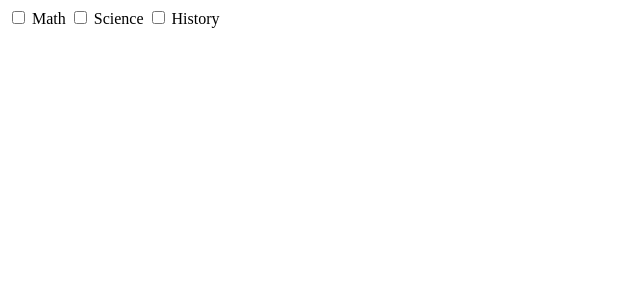
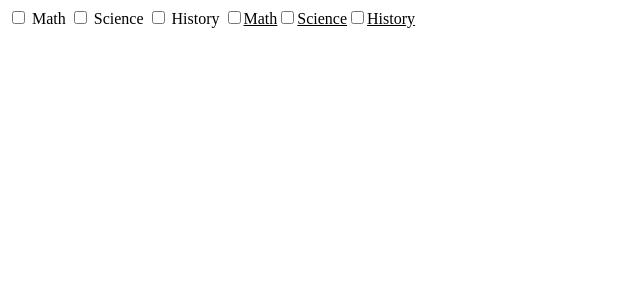
Before and after one commit to jcamilom/multi-check, an Angular app: page / in a window 1280 px wide. Shown: the top 300 px of the page, without its empty margins (0-640 px from the left). Built offline with nearby package versions, Linux system fonts and the light colour scheme.

Commit message:
Supporting any component

```diff
--- a/src/app/app.component.html
+++ b/src/app/app.component.html
@@ -1,5 +1,11 @@
 <app-multi-check-field>
-  <app-simple-check-option *ngFor="let item of values" [value]="item"
+  <app-simple-check-option appMultiCheckOption *ngFor="let item of values" [value]="item"
     [label]="item.label">
   </app-simple-check-option>
 </app-multi-check-field>
+
+<app-multi-check-field>
+  <app-user-check-option appMultiCheckOption *ngFor="let item of values" [value]="item"
+    [label]="item.label">
+  </app-user-check-option>
+</app-multi-check-field>
--- a/src/app/app.module.ts
+++ b/src/app/app.module.ts
@@ -5,12 +5,16 @@ import { FormsModule, ReactiveFormsModule } from '@angular/forms';
 import { AppComponent } from './app.component';
 import { MultiCheckFieldComponent } from './components/multi-check-field/multi-check-field.component';
 import { SimpleCheckOptionComponent } from './components/simple-check-option/simple-check-option.component';
+import { UserCheckOptionComponent } from './components/user-check-option/user-check-option.component';
+import { MultiCheckOptionDirective } from './directives/multi-check-option.directive';
 
 @NgModule({
   declarations: [
     AppComponent,
     MultiCheckFieldComponent,
-    SimpleCheckOptionComponent
+    SimpleCheckOptionComponent,
+    UserCheckOptionComponent,
+    MultiCheckOptionDirective
   ],
   imports: [
     BrowserModule,
--- /dev/null
+++ b/src/app/classes/multi-check-option.ts
@@ -0,0 +1,14 @@
+import { FormControl } from '@angular/forms';
+import { Observable } from 'rxjs';
+
+export abstract class MultiCheckOption {
+
+  abstract value: any;
+
+  public control = new FormControl(false);
+
+  get valueChanges$(): Observable<boolean> {
+    return this.control.valueChanges;
+  }
+
+}
--- a/src/app/components/multi-check-field/multi-check-field.component.ts
+++ b/src/app/components/multi-check-field/multi-check-field.component.ts
@@ -1,5 +1,5 @@
 import { Component, QueryList, ContentChildren, AfterContentInit, OnDestroy } from '@angular/core';
-import { SimpleCheckOptionComponent } from 'src/app/components/simple-check-option/simple-check-option.component';
+import { MultiCheckOptionDirective } from '../../directives/multi-check-option.directive';
 import { Subscription } from 'rxjs';
 
 @Component({
@@ -9,7 +9,7 @@ import { Subscription } from 'rxjs';
 })
 export class MultiCheckFieldComponent implements AfterContentInit, OnDestroy {
 
-  @ContentChildren(SimpleCheckOptionComponent) options!: QueryList<SimpleCheckOptionComponent>;
+  @ContentChildren(MultiCheckOptionDirective) options!: QueryList<MultiCheckOptionDirective>;
 
   private subscriptions = new Subscription();
   public selectedValues: any[] = [];
@@ -17,12 +17,12 @@ export class MultiCheckFieldComponent implements AfterContentInit, OnDestroy {
   ngAfterContentInit(): void {
     this.options.forEach(option => {
       this.subscriptions.add(
-        option.valueChanges$.subscribe(
+        option.component.valueChanges$.subscribe(
           optionChecked => {
             if (optionChecked) {
-              this.add(option.value);
+              this.add(option.component.value);
             } else {
-              this.remove(option.value);
+              this.remove(option.component.value);
             }
           }
         )
--- a/src/app/components/simple-check-option/simple-check-option.component.ts
+++ b/src/app/components/simple-check-option/simple-check-option.component.ts
@@ -1,21 +1,20 @@
-import { Component, Input } from '@angular/core';
-import { FormControl } from '@angular/forms';
-import { Observable } from 'rxjs';
+import { Component, Input, forwardRef } from '@angular/core';
+import { MultiCheckOption } from '../../classes/multi-check-option';
 
 @Component({
   selector: 'app-simple-check-option',
   templateUrl: './simple-check-option.component.html',
-  styleUrls: ['./simple-check-option.component.scss']
+  styleUrls: ['./simple-check-option.component.scss'],
+  providers: [
+    {
+      provide: MultiCheckOption,
+      useExisting: forwardRef(() => SimpleCheckOptionComponent)
+    }
+  ]
 })
-export class SimpleCheckOptionComponent {
+export class SimpleCheckOptionComponent extends MultiCheckOption {
 
   @Input() value: any;
   @Input() label: string;
 
-  public control = new FormControl(false);
-
-  get valueChanges$(): Observable<boolean> {
-    return this.control.valueChanges;
-  }
-
 }
--- /dev/null
+++ b/src/app/components/user-check-option/user-check-option.component.html
@@ -0,0 +1,4 @@
+<label>
+  <input type="checkbox" [formControl]="control">
+  <span>{{ label }}</span>
+</label>
--- /dev/null
+++ b/src/app/components/user-check-option/user-check-option.component.scss
@@ -0,0 +1,3 @@
+span {
+  text-decoration: underline;
+}
--- /dev/null
+++ b/src/app/components/user-check-option/user-check-option.component.ts
@@ -0,0 +1,20 @@
+import { Component, Input, forwardRef } from '@angular/core';
+import { MultiCheckOption } from '../../classes/multi-check-option';
+
+@Component({
+  selector: 'app-user-check-option',
+  templateUrl: './user-check-option.component.html',
+  styleUrls: ['./user-check-option.component.scss'],
+  providers: [
+    {
+      provide: MultiCheckOption,
+      useExisting: forwardRef(() => UserCheckOptionComponent)
+    }
+  ]
+})
+export class UserCheckOptionComponent extends MultiCheckOption {
+
+  @Input() value: any;
+  @Input() label: string;
+
+}
--- /dev/null
+++ b/src/app/directives/multi-check-option.directive.ts
@@ -0,0 +1,11 @@
+import { Directive } from '@angular/core';
+import { MultiCheckOption } from '../classes/multi-check-option';
+
+@Directive({
+  selector: '[appMultiCheckOption]'
+})
+export class MultiCheckOptionDirective {
+
+  constructor(public component: MultiCheckOption) { }
+
+}
```
